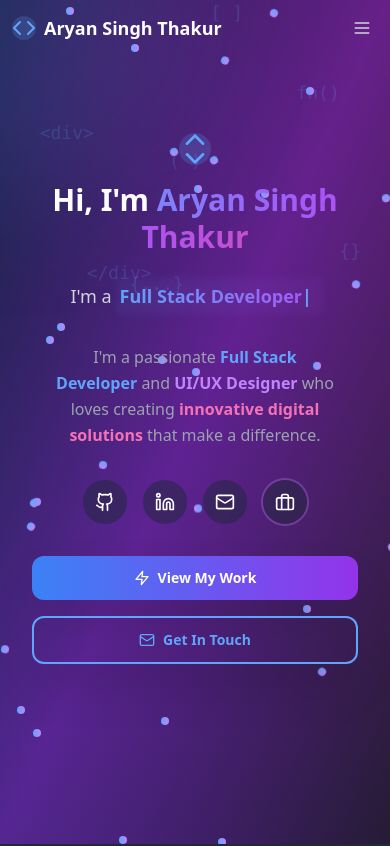
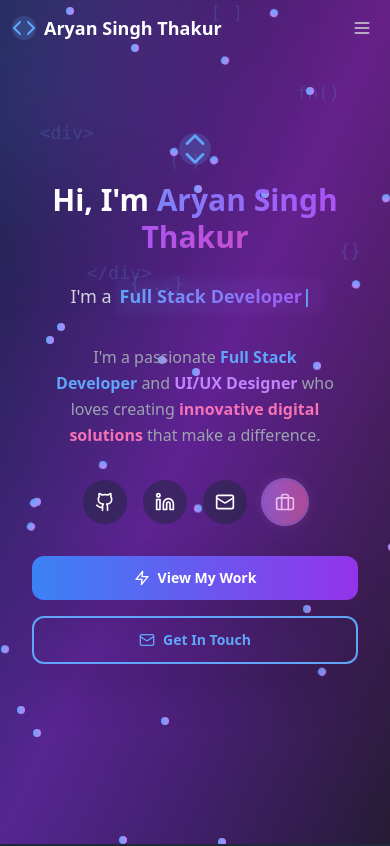
Before and after one commit to heyoaryan/aryan-portfolio, a React (Vite) app: page / in a window 390 px wide. Shown: the top 846 px of the page. Built offline with nearby package versions, Linux system fonts and the light colour scheme.

Commit message:
Enhance Service Icon Animation

```diff
--- a/src/components/Hero.tsx
+++ b/src/components/Hero.tsx
@@ -160,7 +160,7 @@ const Hero: React.FC = () => {
             { icon: Github, href: 'https://github.com/heyoaryan', color: 'hover:bg-gray-700' },
             { icon: Linkedin, href: 'https://www.linkedin.com/in/aryan-singh-thakur-12a422281/', color: 'hover:bg-blue-600' },
             { icon: Mail, href: 'mailto:iamaryan721@gmail.com', color: 'hover:bg-red-600' },
-            { icon: Briefcase, href: '#services', color: 'hover:bg-purple-600', isService: true, label: 'My Services' }
+            { icon: Briefcase, href: '#services', color: 'hover:bg-purple-600', isService: true, label: 'My Services', isSpecial: true }
           ].map(({ icon: Icon, href, color }, index) => (
             <a
               key={index}
@@ -171,15 +171,33 @@ const Hero: React.FC = () => {
                 const event = new CustomEvent('showServicePopup');
                 window.dispatchEvent(event);
               } : undefined}
-              className={`group relative p-3 sm:p-4 bg-slate-800/50 backdrop-blur-sm rounded-full ${color} transition-all duration-300 hover:scale-110 hover:shadow-2xl animate-fade-in-up ${href === '#services' ? 'ring-2 ring-purple-400/30 animate-pulse' : ''}`}
+              className={`group relative p-3 sm:p-4 backdrop-blur-sm rounded-full transition-all duration-500 hover:scale-125 hover:shadow-2xl animate-fade-in-up ${
+                href === '#services'
+                  ? 'bg-gradient-to-r from-purple-500/20 to-pink-500/20 ring-2 ring-purple-400/50 animate-bounce hover:from-purple-500/40 hover:to-pink-500/40 hover:ring-purple-300 hover:shadow-purple-500/50'
+                  : `bg-slate-800/50 ${color}`
+              }`}
               style={{ animationDelay: `${0.7 + index * 0.1}s` }}
               title={href === '#services' ? 'View My Services' : ''}
             >
-              <Icon className="w-5 h-5 sm:w-6 sm:h-6 text-white group-hover:scale-110 transition-transform duration-300" />
-              <div className={`absolute inset-0 bg-gradient-to-r ${href === '#services' ? 'from-purple-400/20 to-pink-400/20' : 'from-blue-400/20 to-purple-400/20'} rounded-full opacity-0 group-hover:opacity-100 transition-opacity duration-300`}></div>
+              <Icon className={`w-5 h-5 sm:w-6 sm:h-6 text-white group-hover:scale-125 transition-all duration-300 ${
+                href === '#services' ? 'text-purple-300 animate-pulse' : ''
+              }`} />
+
+              {/* Enhanced glow effect for service icon */}
               {href === '#services' && (
-                <div className="absolute -bottom-8 left-1/2 transform -translate-x-1/2 bg-slate-800/90 text-white text-xs px-2 py-1 rounded opacity-0 group-hover:opacity-100 transition-opacity duration-300 whitespace-nowrap">
+                <>
+                  <div className="absolute inset-0 bg-gradient-to-r from-purple-400/30 to-pink-400/30 rounded-full animate-ping"></div>
+                  <div className="absolute inset-0 bg-gradient-to-r from-purple-400/20 to-pink-400/20 rounded-full animate-pulse"></div>
+                  <div className="absolute -inset-1 bg-gradient-to-r from-purple-400/10 to-pink-400/10 rounded-full blur-sm animate-pulse"></div>
+                </>
+              )}
+
+              <div className={`absolute inset-0 bg-gradient-to-r ${href === '#services' ? 'from-purple-400/30 to-pink-400/30' : 'from-blue-400/20 to-purple-400/20'} rounded-full opacity-0 group-hover:opacity-100 transition-opacity duration-300`}></div>
+
+              {href === '#services' && (
+                <div className="absolute -bottom-10 left-1/2 transform -translate-x-1/2 bg-gradient-to-r from-purple-600 to-pink-600 text-white text-xs px-3 py-1.5 rounded-full opacity-0 group-hover:opacity-100 transition-all duration-300 whitespace-nowrap shadow-lg animate-bounce">
                   My Services
+                  <div className="absolute top-0 left-1/2 transform -translate-x-1/2 -translate-y-1 w-2 h-2 bg-gradient-to-r from-purple-600 to-pink-600 rotate-45"></div>
                 </div>
               )}
             </a>
--- a/src/index.css
+++ b/src/index.css
@@ -197,6 +197,35 @@
   animation: morph 8s ease-in-out infinite;
 }
 
+/* Service icon special animations */
+@keyframes service-glow {
+  0%, 100% {
+    box-shadow: 0 0 20px rgba(168, 85, 247, 0.4);
+  }
+  50% {
+    box-shadow: 0 0 40px rgba(168, 85, 247, 0.8), 0 0 60px rgba(236, 72, 153, 0.4);
+  }
+}
+
+@keyframes service-pulse {
+  0%, 100% {
+    transform: scale(1);
+    opacity: 0.8;
+  }
+  50% {
+    transform: scale(1.1);
+    opacity: 1;
+  }
+}
+
+.animate-service-glow {
+  animation: service-glow 2s ease-in-out infinite;
+}
+
+.animate-service-pulse {
+  animation: service-pulse 1.5s ease-in-out infinite;
+}
+
 /* Smooth scrolling */
 html {
   scroll-behavior: smooth;
```
